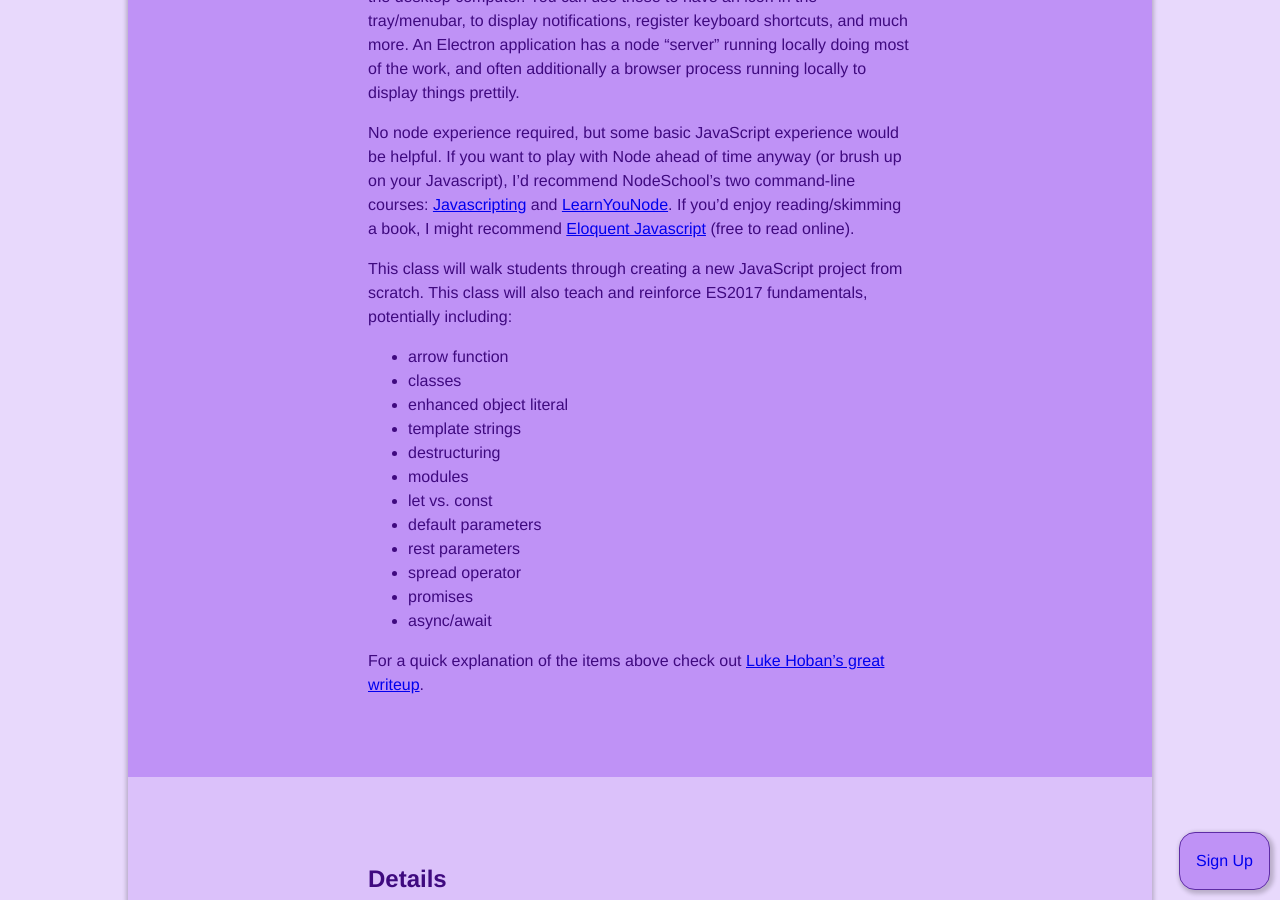
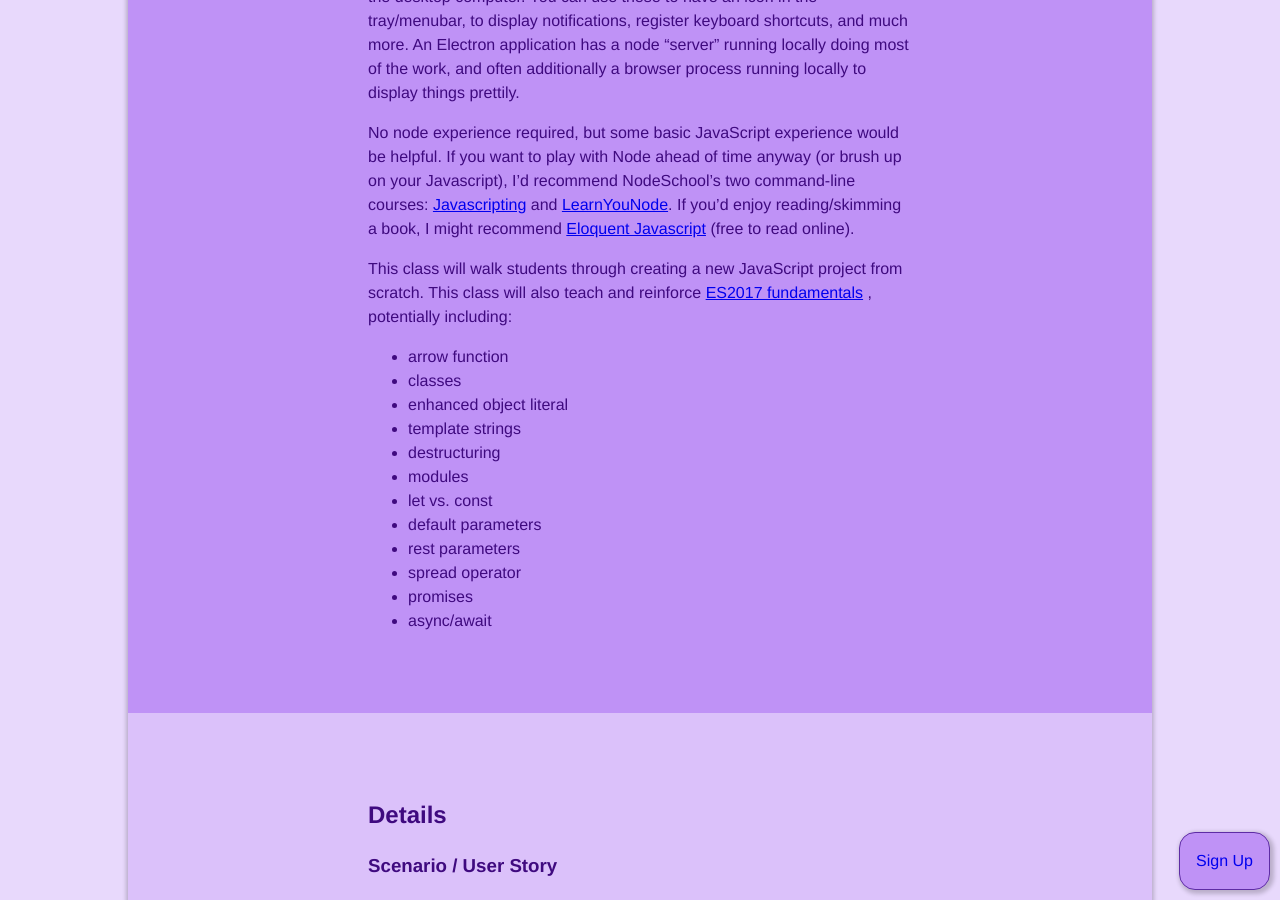
Before and after one commit to learnshinythings/learnshinythings.github.io, a Jekyll site: the page built from electron.md, in a window 1280 px wide and 900 px high, scrolled down 2359 px. Built offline with Jekyll 4.4.1, drawn with Linux system fonts in a browser that asks for light colours; nearby versions of some CDN libraries; part of the change alters nothing that is shown.

Commit message:
fold in ES2017 details link into the text, inline

```diff
--- a/electron.md
+++ b/electron.md
@@ -88,7 +88,8 @@ Electron provides a set of [cross-platform APIs](https://github.com/electron/ele
 
 No node experience required, but some basic JavaScript experience would be helpful. If you want to play with Node ahead of time anyway (or brush up on your Javascript), I'd recommend NodeSchool's two command-line courses: [Javascripting](https://github.com/workshopper/javascripting) and [LearnYouNode](https://github.com/workshopper/learnyounode). If you'd enjoy reading/skimming a book, I might recommend [Eloquent Javascript](http://eloquentjavascript.net/) (free to read online).
 
-This class will walk students through creating a new JavaScript project from scratch. This class will also teach and reinforce ES2017 fundamentals, potentially including:
+This class will walk students through creating a new JavaScript project from scratch. This class will also teach and reinforce [ES2017 fundamentals](https://github.com/lukehoban/es6features)
+, potentially including:
   - arrow function
   - classes
   - enhanced object literal
@@ -102,7 +103,6 @@ This class will walk students through creating a new JavaScript project from scr
   - promises
   - async/await
 
-For a quick explanation of the items above check out [Luke Hoban's great writeup](https://github.com/lukehoban/es6features).
 </div>
 </div>
 
```
